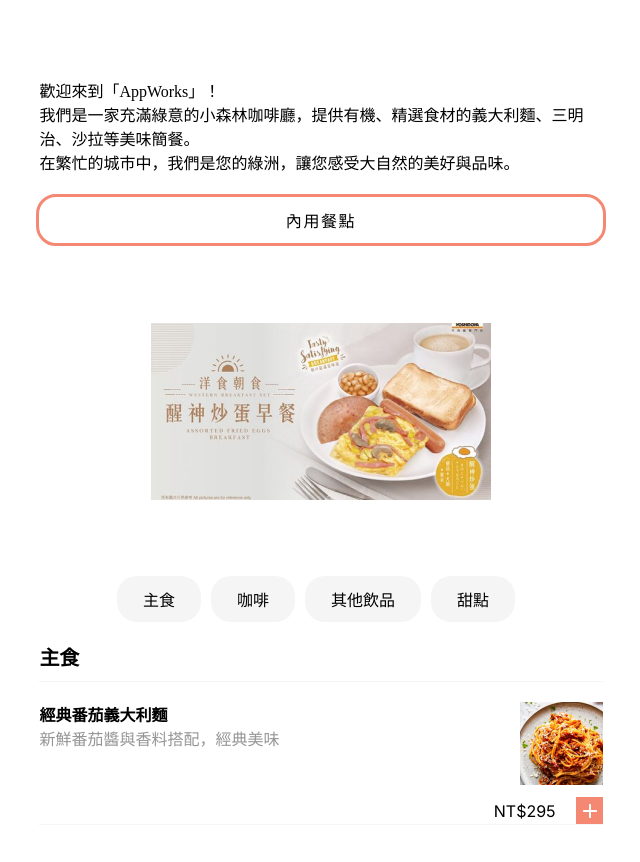
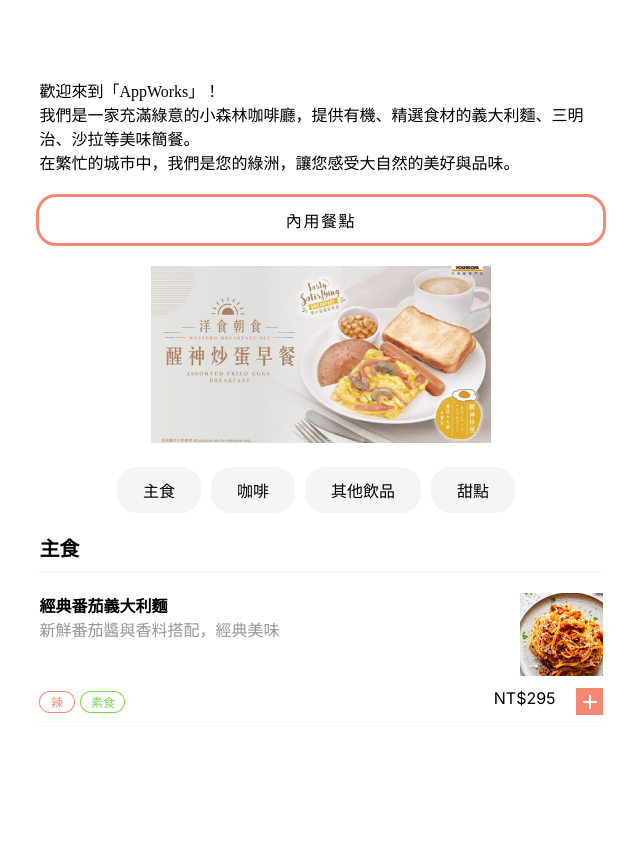
Before and after one commit to zobyyy/RapidDining, a Next.js app in the folder frontend/: page /Booking/OrderFood in a window 1280 px wide. Shown: the top 862 px of the page, without its empty margins (319-959 px from the left). Built offline with nearby package versions, Linux system fonts and the light colour scheme; a web font is replaced by a local one.

Commit message:
feat:booking page 商品顯示素食or辣標籤

```diff
--- a/frontend/src/pages/Booking/Booking.module.scss
+++ b/frontend/src/pages/Booking/Booking.module.scss
@@ -9,6 +9,8 @@
   flex-direction: column;
   padding: 10% 10%;
   gap: 20px;
+
+  margin-bottom: 10%;
 }
 .orderInfo {
   flex-direction: column;
@@ -206,6 +208,7 @@
   position: relative;
   width: 100%;
   border-bottom: 1px solid $lightGrey;
+  padding-bottom: 10px;
 }
 .productName {
   font-weight: 600;
--- a/frontend/src/pages/Booking/Menu.js
+++ b/frontend/src/pages/Booking/Menu.js
@@ -30,7 +30,7 @@ const KindsArea = () => {
 const Menu = () => {
   return (
     <>
-      <div className={styles.order}>
+      <div>
         <Image src='/banner.png' alt='banner' width={340} height={177} />
       </div>
       <Kinds />
--- a/frontend/src/pages/Booking/ProductColumn.js
+++ b/frontend/src/pages/Booking/ProductColumn.js
@@ -35,8 +35,25 @@ const ProductColumn = () => {
           display: 'flex',
           flexDirection: 'row',
           marginTop: '12px',
-          justifyContent: 'flex-end',
-          alignItems: 'center',
+          justifyContent: 'space-between',
+          alignItems: 'center'
+        }}
+      >
+        <div
+          style={{
+            display: 'flex',
+            flexDirection: 'row',
+            gap: '5px'
+          }}
+        >
+          {/* 判斷API取得的資料 vegan和spicy為true or false */}
+          <Image src='/辣.png' width={36} height={22} />
+          <Image src='/素食.png' width={45} height={22} />
+        </div>
+        <div
+          style={{
+            display: 'flex',
+            flexDirection: 'row',
             gap: '20px'
           }}
         >
@@ -52,6 +69,7 @@ const ProductColumn = () => {
           />
         </div>
       </div>
+    </div>
   )
 }
 
```
Also changed, not shown: frontend/public/素食.png (added), frontend/public/辣.png (added). Lines whose indentation alone changed are shown as unchanged.
